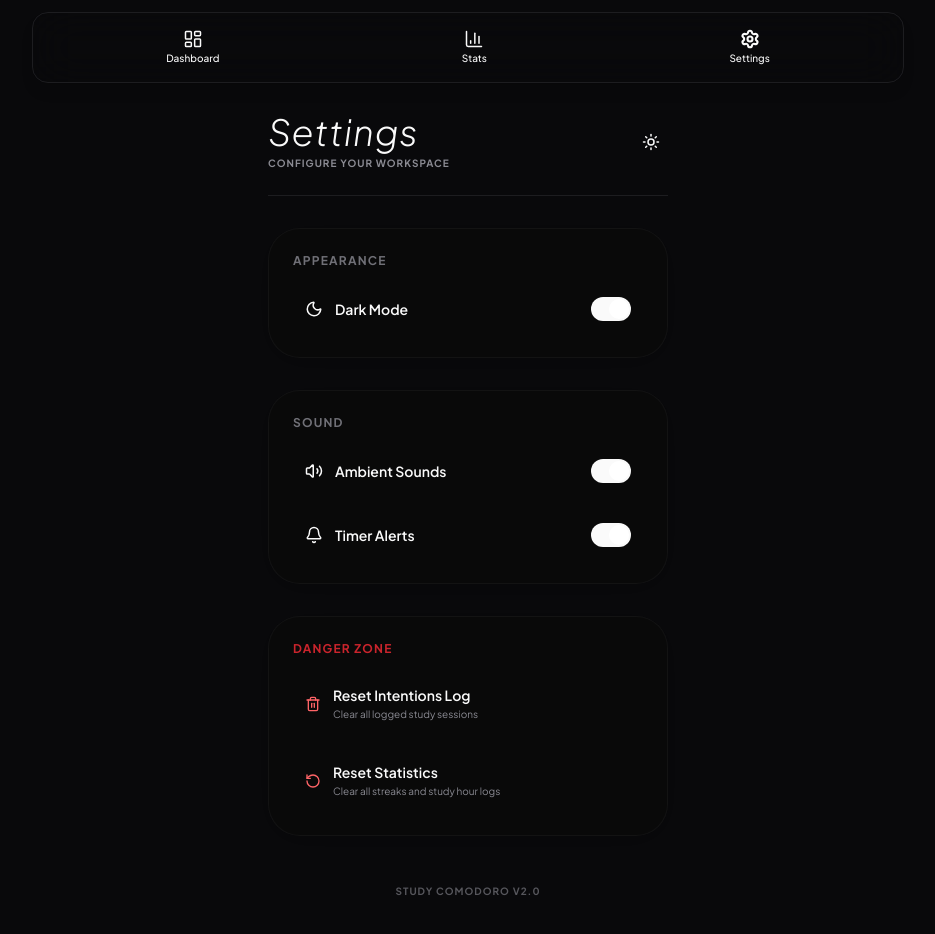
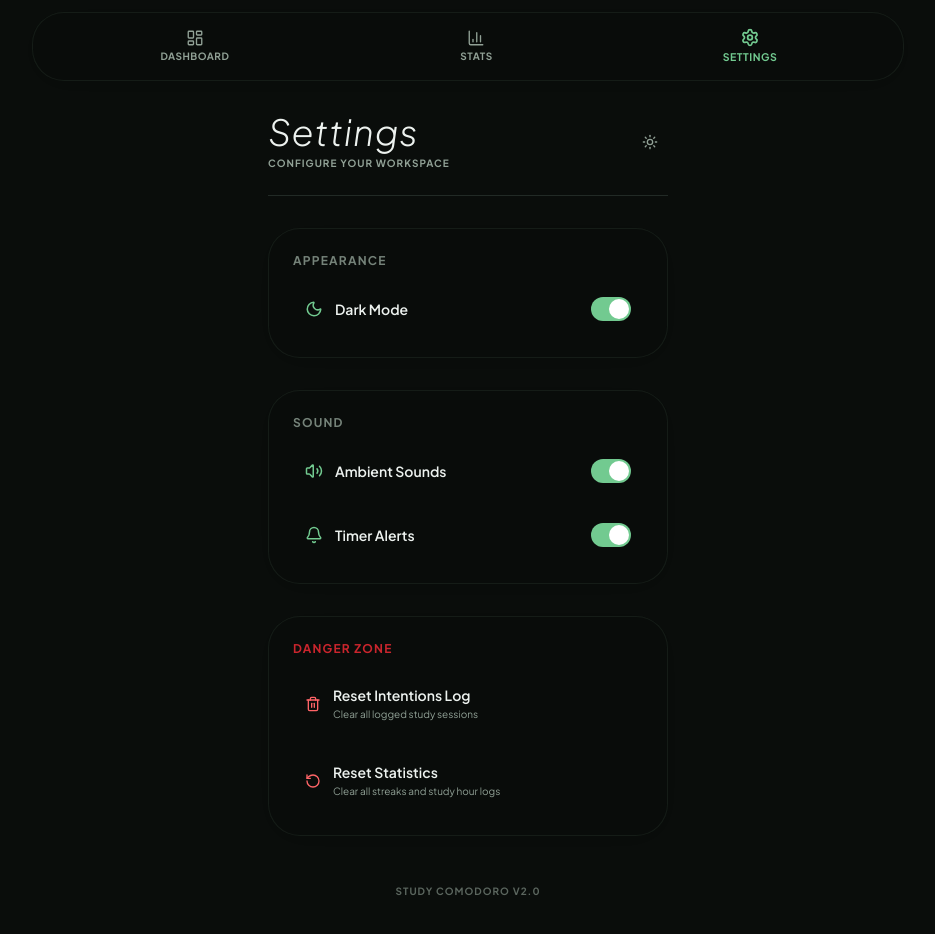
Before and after one commit to nikhilkswork/study-timer, a Next.js app: page /settings in a window 1280 px wide. Shown: the top 934 px of the page, without its empty margins (172-1107 px from the left). Built offline with nearby package versions, Linux system fonts and the light colour scheme.

Commit message:
Redesign color system (sage & cream/charcoal), fix browser audio compatibility and sync state, refine premium layout contrast

```diff
--- a/src/app/globals.css
+++ b/src/app/globals.css
@@ -9,34 +9,34 @@
 
 /* ===== DESIGN TOKENS (HSL for flexibility) ===== */
 :root {
-  --background: 35 25% 97%;
-  --foreground: 30 20% 12%;
-  --card: 35 20% 94%;
-  --border: 35 15% 88%;
-  --border-hover: 35 15% 78%;
-  --hover: 35 25% 95%;
-  --muted: 30 10% 48%;
-  --accent: 30 15% 25%; /* Deep luxury bronze/charcoal */
-  --accent-hover: 30 15% 15%;
-  --input-bg: 35 20% 96%;
-  --radius: 1.5rem;
-  --glass: rgba(250, 248, 245, 0.75);
-  --glass-border: rgba(47, 42, 37, 0.05);
+  --background: 45 33% 96%; /* Warm cream */
+  --foreground: 140 30% 12%; /* Sage forest black */
+  --card: 45 30% 93%;
+  --border: 140 18% 88%;
+  --border-hover: 140 22% 78%;
+  --hover: 45 25% 94%;
+  --muted: 140 12% 44%;
+  --accent: 140 24% 28%; /* Sage forest green */
+  --accent-hover: 140 26% 20%;
+  --input-bg: 45 28% 95%;
+  --radius: 2rem;
+  --glass: rgba(246, 244, 237, 0.85);
+  --glass-border: rgba(45, 59, 49, 0.08);
 }
 
 [data-theme="dark"] {
-  --background: 240 10% 3.9%; /* Obsidian black */
-  --foreground: 0 0% 98%;      /* Stark silver white */
-  --card: 240 10% 5.9%;
-  --border: 240 5.9% 12%;
-  --border-hover: 240 5.9% 18%;
-  --hover: 240 5.9% 8%;
-  --muted: 240 3.8% 56.1%;
-  --accent: 0 0% 98%;
-  --accent-hover: 0 0% 90%;
-  --input-bg: 240 5.9% 6%;
-  --glass: rgba(10, 10, 10, 0.75);
-  --glass-border: rgba(255, 255, 255, 0.04);
+  --background: 150 15% 4.5%; /* Deep green black */
+  --foreground: 140 15% 94%; /* Clean sage white */
+  --card: 150 12% 8.5%;
+  --border: 150 10% 15%;
+  --border-hover: 150 12% 22%;
+  --hover: 150 12% 11%;
+  --muted: 140 8% 60%;
+  --accent: 140 45% 62%; /* Soft elegant green glow */
+  --accent-hover: 140 50% 72%;
+  --input-bg: 150 12% 7%;
+  --glass: rgba(10, 14, 11, 0.85);
+  --glass-border: rgba(140, 190, 150, 0.09);
 }
 
 @theme inline {
--- a/src/components/AmbientSounds.tsx
+++ b/src/components/AmbientSounds.tsx
@@ -19,11 +19,13 @@ export function AmbientSounds() {
   const ambientVolume = useSettingsStore((s) => s.ambientVolume);
   const setAmbientSoundSetting = useSettingsStore((s) => s.setAmbientSound);
   const setAmbientVolumeSetting = useSettingsStore((s) => s.setAmbientVolume);
+  const soundEnabled = useSettingsStore((s) => s.soundEnabled);
+  const setSoundEnabledSetting = useSettingsStore((s) => s.setSoundEnabled);
 
   const isRunning = useTaskStore((s) => s.pomodoro.isRunning);
   const activeTaskId = useTaskStore((s) => s.pomodoro.activeTaskId);
 
-  const isPlaying = isRunning && activeTaskId !== null && ambientSound !== 'none';
+  const isPlaying = isRunning && activeTaskId !== null && ambientSound !== 'none' && soundEnabled;
 
   const toggleSound = (soundId: AmbientSoundType) => {
     initAudioContext();
@@ -31,6 +33,7 @@ export function AmbientSounds() {
       setAmbientSoundSetting('none');
     } else {
       setAmbientSoundSetting(soundId);
+      setSoundEnabledSetting(true);
     }
   };
 
@@ -38,6 +41,9 @@ export function AmbientSounds() {
     initAudioContext();
     setAmbientVolumeSetting(vol);
     setAmbientVolume(vol);
+    if (!soundEnabled && vol > 0) {
+      setSoundEnabledSetting(true);
+    }
   };
 
   return (
--- a/src/components/Navigation.tsx
+++ b/src/components/Navigation.tsx
@@ -24,8 +24,7 @@ export function Navigation() {
       <div className="mx-auto max-w-lg md:max-w-4xl">
         <div
           className="flex items-center justify-around py-2 px-4 mx-3 mb-3 md:mt-3 md:mb-0
-                      rounded-2xl bg-[var(--card)]/80 backdrop-blur-xl
-                      border border-[var(--border)] shadow-lg gap-2"
+                      rounded-[2rem] premium-card gap-2"
         >
           {navItems.map(({ href, icon: Icon, label }) => {
             const isActive = pathname === href;
@@ -34,14 +33,14 @@ export function Navigation() {
                 key={href}
                 href={href}
                 className={cn(
-                  'flex flex-col items-center gap-0.5 px-4 py-2 rounded-xl transition-all duration-200',
+                  'flex flex-col items-center gap-0.5 px-4 py-2 rounded-xl transition-all duration-300',
                   isActive
-                    ? 'text-[var(--accent)]'
-                    : 'text-[var(--muted)] hover:text-[var(--foreground)]'
+                    ? 'text-[hsl(var(--accent))] scale-105'
+                    : 'text-[hsl(var(--muted))] hover:text-[hsl(var(--foreground))] hover:scale-102'
                 )}
               >
-                <Icon size={20} strokeWidth={isActive ? 2.5 : 1.8} />
-                <span className="text-[10px] font-medium">{label}</span>
+                <Icon size={18} strokeWidth={isActive ? 2.2 : 1.8} />
+                <span className="text-[10px] font-bold uppercase tracking-wider">{label}</span>
               </Link>
             );
           })}
--- a/src/components/StudySetupFlow.tsx
+++ b/src/components/StudySetupFlow.tsx
@@ -64,17 +64,20 @@ export function StudySetupFlow() {
   }, [setupStep, startStudySession]);
 
   const handleSubjectSubmit = (e?: React.FormEvent) => {
+    initAudioContext();
     if (e) e.preventDefault();
     setSetupSubject(inputValue);
     setSetupStep('mode-select');
   };
 
   const handleSkip = () => {
+    initAudioContext();
     setSetupSubject('No Subject');
     setSetupStep('mode-select');
   };
 
   const handleSelectMode = (mode: 'pomodoro' | 'timer' | 'stopwatch') => {
+    initAudioContext();
     setSetupMode(mode);
     if (mode === 'pomodoro') {
       setSetupStep('pomodoro-config');
@@ -86,11 +89,13 @@ export function StudySetupFlow() {
   };
 
   const selectSplit = (split: 25 | 50) => {
+    initAudioContext();
     setSetupSplit(split);
     setSetupStep('countdown');
   };
 
   const startTimerSession = () => {
+    initAudioContext();
     setSetupTimerDuration(tempTimerDuration);
     setSetupStep('countdown');
   };
--- a/src/components/ThemeToggle.tsx
+++ b/src/components/ThemeToggle.tsx
@@ -12,11 +12,11 @@ export function ThemeToggle() {
     <motion.button
       whileTap={{ scale: 0.9 }}
       onClick={toggleTheme}
-      className="p-2 rounded-xl hover:bg-[var(--hover)] text-[var(--muted)]
-                 hover:text-[var(--foreground)] transition-all duration-200"
+      className="p-2.5 rounded-xl hover:bg-[hsl(var(--hover))] text-[hsl(var(--muted))]
+                 hover:text-[hsl(var(--foreground))] transition-all duration-300 cursor-pointer"
       title={`Switch to ${theme === 'dark' ? 'light' : 'dark'} mode`}
     >
-      {theme === 'dark' ? <Sun size={18} /> : <Moon size={18} />}
+      {theme === 'dark' ? <Sun size={16} /> : <Moon size={16} />}
     </motion.button>
   );
 }
--- a/src/components/ui/AmbientBackground.tsx
+++ b/src/components/ui/AmbientBackground.tsx
@@ -3,6 +3,7 @@
 import { motion } from 'framer-motion';
 import { useEffect, useState, useRef } from 'react';
 import { useStatsStore } from '@/stores/useStatsStore';
+import { useSettingsStore } from '@/stores/useSettingsStore';
 
 interface Particle {
   x: number;
@@ -19,6 +20,7 @@ interface Particle {
 export function AmbientBackground() {
   const [mounted, setMounted] = useState(false);
   const totalFocusMinutes = useStatsStore((s) => s.totalFocusMinutes);
+  const theme = useSettingsStore((s) => s.theme);
   const canvasRef = useRef<HTMLCanvasElement>(null);
   const particlesRef = useRef<Particle[]>([]);
   const animFrameRef = useRef<number>(0);
@@ -105,10 +107,14 @@ export function AmbientBackground() {
 
         if (p.twinkle) {
           // Sparkly golden tint
-          ctx.fillStyle = `rgba(253, 224, 71, ${p.alpha})`;
+          ctx.fillStyle = theme === 'dark'
+            ? `rgba(253, 224, 71, ${p.alpha})`
+            : `rgba(245, 158, 11, ${p.alpha})`;
         } else {
           // Accent colored glow
-          ctx.fillStyle = `rgba(150, 180, 140, ${p.alpha})`;
+          ctx.fillStyle = theme === 'dark'
+            ? `rgba(167, 243, 208, ${p.alpha})`
+            : `rgba(45, 85, 55, ${p.alpha})`;
         }
         ctx.fill();
       });
@@ -122,22 +128,66 @@ export function AmbientBackground() {
       window.removeEventListener('resize', handleResize);
       cancelAnimationFrame(animFrameRef.current);
     };
-  }, [mounted, level]);
+  }, [mounted, level, theme]);
 
   if (!mounted) return null;
+
+  // Gradients for Light vs Dark mode based on Sanctuary level
+  const lightGradients = [
+    'from-[hsl(var(--background))] to-[hsl(var(--card))]',
+    'from-[hsl(var(--background))] via-[hsl(var(--card))] to-[#fef3c7]/20',
+    'from-[hsl(var(--background))] via-[hsl(var(--card))] to-[rgba(167,243,208,0.15)]',
+    'from-[hsl(var(--background))] via-[#f0f4f1] to-[rgba(167,243,208,0.25)]',
+    'from-[hsl(var(--background))] via-[#ecf3ee] to-[rgba(147,223,188,0.35)]'
+  ];
+
+  const darkGradients = [
+    'from-[hsl(var(--background))] to-[hsl(var(--card))]',
+    'from-[hsl(var(--background))] via-[hsl(var(--card))] to-[#062f4f]/10',
+    'from-[hsl(var(--background))] via-[hsl(var(--card))] to-[#022c22]/20',
+    'from-[#041a16] via-[hsl(var(--background))] to-[#064e3b]/30',
+    'from-[#021411] via-[#060c0a] to-[#043327]/40'
+  ];
+
+  const currentGradient = theme === 'dark' ? darkGradients[level - 1] : lightGradients[level - 1];
+
+  // Fog configurations (light vs dark)
+  const getFog1Color = () => {
+    if (theme === 'light') {
+      if (level === 1) return 'opacity-[0.03] bg-[hsl(var(--accent))]';
+      if (level === 2) return 'opacity-[0.05] bg-[#f59e0b]'; // gold dawn
+      if (level === 3) return 'opacity-[0.07] bg-[#10b981]'; // mint green
+      if (level === 4) return 'opacity-[0.10] bg-[#059669]';
+      return 'opacity-[0.13] bg-[#047857]';
+    } else {
+      if (level === 1) return 'opacity-[0.03] bg-[hsl(var(--accent))]';
+      if (level === 2) return 'opacity-[0.05] bg-[#10b981]';
+      if (level === 3) return 'opacity-[0.08] bg-[#059669]';
+      if (level === 4) return 'opacity-[0.12] bg-[#065f46]';
+      return 'opacity-[0.16] bg-[#022c22]';
+    }
+  };
+
+  const getFog2Color = () => {
+    if (theme === 'light') {
+      if (level === 1) return 'opacity-[0.02] bg-[#a7f3d0]';
+      if (level === 2) return 'opacity-[0.03] bg-[#86efac]';
+      if (level === 3) return 'opacity-[0.05] bg-[#34d399]';
+      if (level === 4) return 'opacity-[0.07] bg-[#059669]';
+      return 'opacity-[0.10] bg-[#065f46]';
+    } else {
+      if (level === 1) return 'opacity-[0.02] bg-[#06b6d4]';
+      if (level === 2) return 'opacity-[0.03] bg-[#0d9488]';
+      if (level === 3) return 'opacity-[0.05] bg-[#0f766e]';
+      if (level === 4) return 'opacity-[0.08] bg-[#115e59]';
+      return 'opacity-[0.12] bg-[#134e4a]';
+    }
+  };
 
   return (
     <div className="fixed inset-0 pointer-events-none z-[-1] overflow-hidden">
       {/* Soft gradient base - deepens with level */}
-      <div
-        className={`absolute inset-0 transition-colors duration-1000 bg-gradient-to-b ${
-          level === 1 ? 'from-[hsl(var(--background))] to-[hsl(var(--card))]'
-          : level === 2 ? 'from-[hsl(var(--background))] via-[hsl(var(--card))] to-[#fef3c7]/2'
-          : level === 3 ? 'from-[#0f172a] via-[#111827] to-[#1e1b4b]/20'
-          : level === 4 ? 'from-[#022c22] via-[#090d16] to-[#042f2e]/20'
-          : 'from-[#030712] via-[#0b0f19] to-[#1e1b4b]/30'
-        }`}
-      />
+      <div className={`absolute inset-0 transition-all duration-1000 bg-gradient-to-b ${currentGradient}`} />
 
       {/* Floating fog layer 1 */}
       <motion.div
@@ -152,16 +202,10 @@ export function AmbientBackground() {
           ease: 'easeInOut',
         }}
         style={{ willChange: 'transform' }}
-        className={`absolute -top-[20%] -left-[20%] w-[140%] h-[140%] blur-[120px] rounded-full transform-gpu transition-all duration-1000 ${
-          level === 1 ? 'opacity-[0.03] bg-[hsl(var(--accent))]'
-          : level === 2 ? 'opacity-[0.05] bg-[hsl(var(--accent))]'
-          : level === 3 ? 'opacity-[0.07] bg-[hsl(var(--accent))]'
-          : level === 4 ? 'opacity-[0.10] bg-[#10b981]'
-          : 'opacity-[0.13] bg-[#059669]'
-        }`}
+        className={`absolute -top-[20%] -left-[20%] w-[140%] h-[140%] blur-[120px] rounded-full transform-gpu transition-all duration-1000 ${getFog1Color()}`}
       />
 
-      {/* Floating fog layer 2 (Teal) */}
+      {/* Floating fog layer 2 */}
       <motion.div
         animate={{
           x: ['5%', '-5%', '5%'],
@@ -174,13 +218,7 @@ export function AmbientBackground() {
           ease: 'easeInOut',
         }}
         style={{ willChange: 'transform' }}
-        className={`absolute top-[20%] left-[20%] w-[120%] h-[120%] blur-[140px] rounded-full transform-gpu transition-all duration-1000 ${
-          level === 1 ? 'opacity-[0.02] bg-[#14b8a6]'
-          : level === 2 ? 'opacity-[0.03] bg-[#14b8a6]'
-          : level === 3 ? 'opacity-[0.05] bg-[#0d9488]'
-          : level === 4 ? 'opacity-[0.08] bg-[#06b6d4]'
-          : 'opacity-[0.11] bg-[#0284c7]'
-        }`}
+        className={`absolute top-[20%] left-[20%] w-[120%] h-[120%] blur-[140px] rounded-full transform-gpu transition-all duration-1000 ${getFog2Color()}`}
       />
 
       {/* Level 2+: Dawn warm ray/source */}
@@ -197,10 +235,9 @@ export function AmbientBackground() {
           }}
           style={{ willChange: 'transform' }}
           className={`absolute top-[-30%] right-[-10%] w-[80%] h-[80%] blur-[130px] rounded-full bg-[#f59e0b] transform-gpu transition-opacity duration-1000 ${
-            level === 2 ? 'opacity-[0.025]'
-            : level === 3 ? 'opacity-[0.04]'
-            : level === 4 ? 'opacity-[0.06]'
-            : 'opacity-[0.08]'
+            theme === 'light'
+              ? (level === 2 ? 'opacity-[0.015]' : level === 3 ? 'opacity-[0.025]' : level === 4 ? 'opacity-[0.035]' : 'opacity-[0.045]')
+              : (level === 2 ? 'opacity-[0.025]' : level === 3 ? 'opacity-[0.04]' : level === 4 ? 'opacity-[0.06]' : 'opacity-[0.08]')
           }`}
         />
       )}
@@ -219,9 +256,9 @@ export function AmbientBackground() {
           }}
           style={{ willChange: 'transform' }}
           className={`absolute bottom-[-20%] left-[-10%] w-[100%] h-[100%] blur-[150px] rounded-full bg-[#8b5cf6] transform-gpu transition-opacity duration-1000 ${
-            level === 3 ? 'opacity-[0.035]'
-            : level === 4 ? 'opacity-[0.055]'
-            : 'opacity-[0.085]'
+            theme === 'light'
+              ? (level === 3 ? 'opacity-[0.02]' : level === 4 ? 'opacity-[0.035]' : 'opacity-[0.05]')
+              : (level === 3 ? 'opacity-[0.035]' : level === 4 ? 'opacity-[0.055]' : 'opacity-[0.085]')
           }`}
         />
       )}
--- a/src/hooks/useAmbientSoundSync.ts
+++ b/src/hooks/useAmbientSoundSync.ts
@@ -10,41 +10,46 @@ export function useAmbientSoundSync() {
   const activeTaskId = useTaskStore((s) => s.pomodoro.activeTaskId);
   const ambientSound = useSettingsStore((s) => s.ambientSound);
   const ambientVolume = useSettingsStore((s) => s.ambientVolume);
+  const soundEnabled = useSettingsStore((s) => s.soundEnabled);
 
   const prevIsRunning = useRef(false);
   const prevSound = useRef(ambientSound);
+  const prevSoundEnabled = useRef(soundEnabled);
 
   // Sync play/stop states when timer running or selected sound changes
   useEffect(() => {
-    const shouldPlay = isRunning && activeTaskId !== null && ambientSound !== 'none';
+    const shouldPlay = isRunning && activeTaskId !== null && ambientSound !== 'none' && soundEnabled;
 
     if (shouldPlay) {
       const wasRunning = prevIsRunning.current;
       const soundChanged = prevSound.current !== ambientSound;
+      const soundEnabledChanged = prevSoundEnabled.current !== soundEnabled;
 
-      if (!wasRunning || soundChanged) {
+      if (!wasRunning || soundChanged || soundEnabledChanged) {
         startAmbientSound(ambientSound, ambientVolume);
       }
     } else {
       const wasRunning = prevIsRunning.current;
       const soundDeselected = ambientSound === 'none';
+      const soundDisabled = !soundEnabled;
 
-      if (wasRunning || soundDeselected) {
+      if (wasRunning || soundDeselected || soundDisabled) {
         stopAmbientSound();
       }
     }
 
-    prevIsRunning.current = isRunning && activeTaskId !== null;
+    prevIsRunning.current = isRunning && activeTaskId !== null && soundEnabled;
     prevSound.current = ambientSound;
-  }, [isRunning, activeTaskId, ambientSound, ambientVolume]);
+    prevSoundEnabled.current = soundEnabled;
+  }, [isRunning, activeTaskId, ambientSound, ambientVolume, soundEnabled]);
 
   // Sync volume adjustments in real-time
   useEffect(() => {
-    const isCurrentlyPlaying = isRunning && activeTaskId !== null && ambientSound !== 'none';
+    const isCurrentlyPlaying = isRunning && activeTaskId !== null && ambientSound !== 'none' && soundEnabled;
     if (isCurrentlyPlaying) {
       setAmbientVolume(ambientVolume);
     }
-  }, [ambientVolume, isRunning, activeTaskId, ambientSound]);
+  }, [ambientVolume, isRunning, activeTaskId, ambientSound, soundEnabled]);
 
   // Stop ambient sound on component unmount
   useEffect(() => {
--- a/src/lib/audio.ts
+++ b/src/lib/audio.ts
@@ -8,8 +8,15 @@ let cafeInterval: ReturnType<typeof setInterval> | null = null;
 let forestInterval: ReturnType<typeof setInterval> | null = null;
 
 function getAudioContext(): AudioContext {
+  if (typeof window === 'undefined') {
+    throw new Error('AudioContext is only available in browser');
+  }
+  const AudioContextClass = window.AudioContext || (window as any).webkitAudioContext;
+  if (!AudioContextClass) {
+    throw new Error('Web Audio API not supported in this browser');
+  }
   if (!audioContext || audioContext.state === 'closed') {
-    audioContext = new AudioContext();
+    audioContext = new AudioContextClass();
   }
   if (audioContext.state === 'suspended') {
     audioContext.resume();
@@ -365,8 +372,6 @@ export function startAmbientSound(type: AmbientSound, volume: number): void {
 }
 
 export function stopAmbientSound(): void {
-  const ctx = audioContext;
-
   if (cafeInterval) {
     clearInterval(cafeInterval);
     cafeInterval = null;
@@ -376,17 +381,7 @@ export function stopAmbientSound(): void {
     forestInterval = null;
   }
 
-  if (ambientGain && ctx) {
-    const currentGain = ambientGain.gain.value;
-    ambientGain.gain.cancelScheduledValues(ctx.currentTime);
-    ambientGain.gain.setValueAtTime(currentGain, ctx.currentTime);
-    ambientGain.gain.linearRampToValueAtTime(0, ctx.currentTime + 0.8);
-
-    const nodesToStop = [...ambientNodes];
-    const gainToDisconnect = ambientGain;
-
-    setTimeout(() => {
-      nodesToStop.forEach(node => {
+  ambientNodes.forEach(node => {
     try {
       if (node instanceof AudioBufferSourceNode || node instanceof OscillatorNode) {
         node.stop();
@@ -394,21 +389,12 @@ export function stopAmbientSound(): void {
       node.disconnect();
     } catch { /* Already stopped */ }
   });
-      try { gainToDisconnect.disconnect(); } catch { /* */ }
-    }, 850);
+  ambientNodes = [];
 
-    ambientNodes = [];
-    ambientGain = null;
-  } else {
-    ambientNodes.forEach(node => {
+  if (ambientGain) {
     try {
-        if (node instanceof AudioBufferSourceNode || node instanceof OscillatorNode) {
-          node.stop();
-        }
-        node.disconnect();
+      ambientGain.disconnect();
     } catch { /* */ }
-    });
-    ambientNodes = [];
     ambientGain = null;
   }
 }
```
Lines whose indentation alone changed are shown as unchanged.
